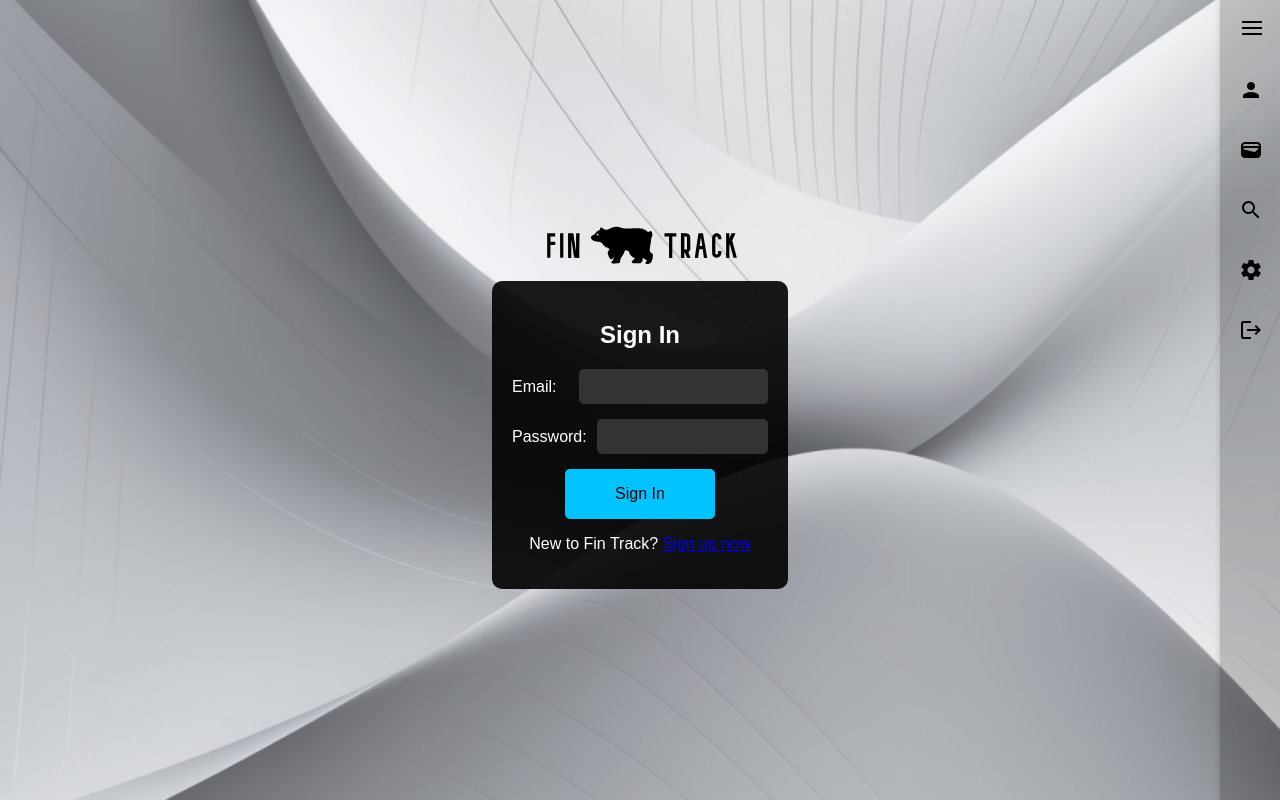
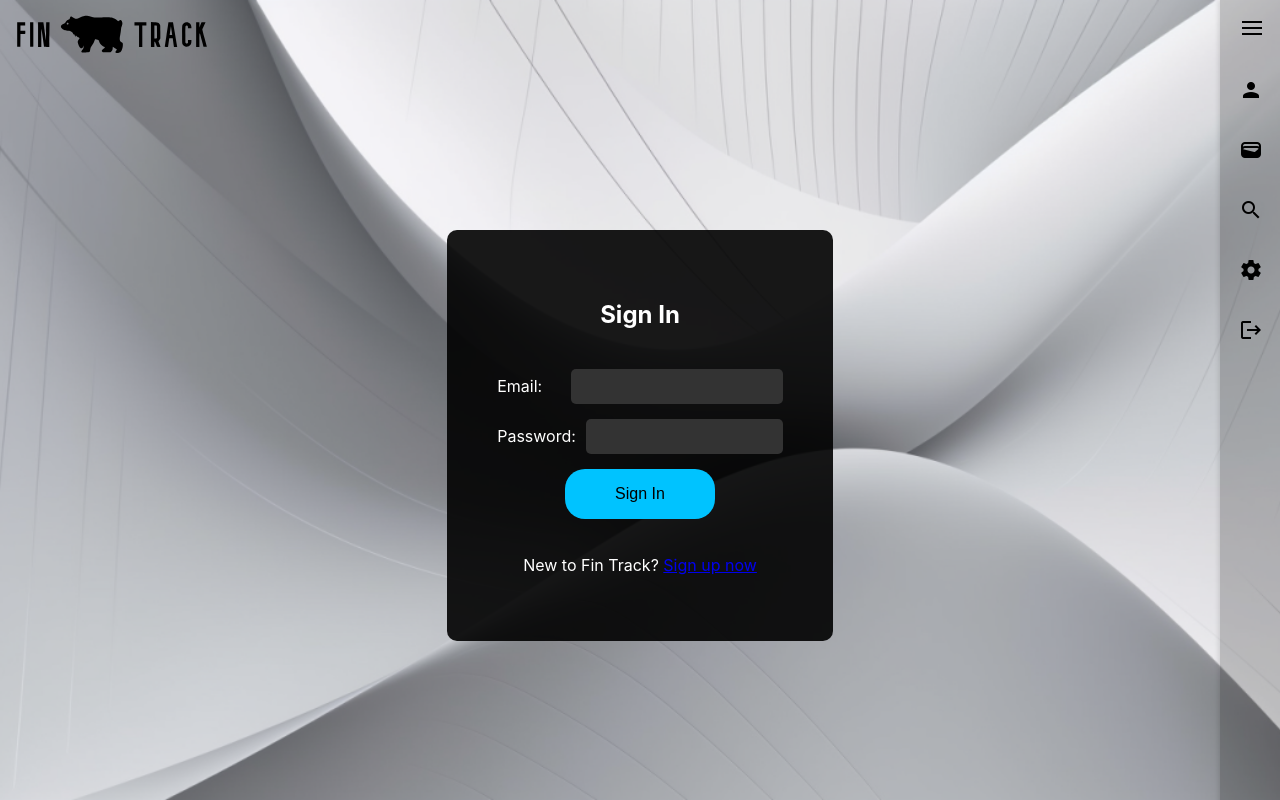
Before and after one commit to BenTuvia96/FinTrack, a React (Create React App) app in the folder client/: page /sign_in_form in a window 1280 px wide. Built offline with nearby package versions, Linux system fonts and the light colour scheme.

Commit message:
unified styles for sign in and sign up forms

```diff
--- /dev/null
+++ b/client/src/sign_in_and_up_form.css
@@ -0,0 +1,81 @@
+.page_container {
+  display: grid;
+  grid-template-rows: auto 1fr; /* first row for logo, second for form */
+  height: 100vh; /* full viewport height */
+  position: relative; /* to correctly position .app_logo if needed */
+}
+
+/* Styles for form container */
+/* make everythnig centered veritcly */
+.form_container {
+  /* background black and semi transparent */
+  background-color: rgba(0, 0, 0, 0.9);
+  color: white;
+  padding: 50px;
+  text-align: center;
+  border-radius: 10px;
+  margin: auto;
+  width: auto;
+  height: auto;
+  display: grid;
+  grid-gap: 20px;
+}
+
+/* Styles for the "Sign In" heading */
+.form_container h2 {
+  font-weight: bold;
+}
+
+/* Styles for form groups (label + input) */
+.form_group {
+  display: flex;
+  justify-content: space-between;
+  align-items: center;
+  margin-bottom: 15px;
+}
+
+/* Styles for labels */
+.form_group label {
+  flex: 1;
+  margin-right: 10px;
+  text-align: left;
+}
+
+/* Styles for inputs */
+.form_group input {
+  flex: 3;
+  width: 100%;
+  padding: 10px;
+  border: none;
+  border-radius: 5px;
+  background-color: #333;
+  color: white;
+}
+
+/* Style the submit button as needed */
+.form_container button[type="submit"] {
+  background-color: #00c3ff;
+  color: rgb(0, 0, 0);
+  padding: 10px 20px;
+  border: none;
+  border-radius: 20px;
+  cursor: pointer;
+  font-size: 1rem;
+}
+
+/* Center-align the submit button */
+.form_container button[type="submit"] {
+  margin: 0 auto;
+  display: block;
+}
+
+.app_logo {
+  max-width: 200px;
+  height: auto;
+  /* positioning is not required as grid will handle it */
+  padding: 10px;
+  z-index: 2; /* Making sure it's above other elements */
+  grid-row: 1; /* Place it in the first grid row */
+  align-self: start; /* Align it to the top of its grid cell */
+  justify-self: start; /* Align it to the left of its grid cell */
+}
--- a/client/src/sign_in_form.css
+++ /dev/null
@@ -1,94 +0,0 @@
-.page_container {
-  margin: 0;
-  padding: 0;
-  box-sizing: border-box;
-  display: flex; /* Make this a flex container */
-  height: 100vh; /* Ensure it takes the full viewport height */
-  align-items: center; /* Center children vertically */
-  justify-content: center; /* Center children horizontally */
-}
-
-
-
-/* Styles for form container */
-/* make everythnig centered veritcly */
-.form_container {
-    /* background black and semi transparent */
-    background-color: rgba(0, 0, 0, 0.9);
-    color: white;
-    padding: 20px;
-    text-align: center;
-    max-width: 400px; /* Make the container responsive to its parent */
-    width: 100%; /* Set a default width */
-    max-height: 500px; /* Set a maximum height */
-    height: auto; /* Ensure that the container height adapts based on content */
-    margin: 0 auto;
-    border-radius: 10px;
-    display: flex;
-    flex-direction: column;
-    align-items: center;
-    justify-content: center;
-    position: relative;
-
-  }
-
-  /* Styles for the "Sign In" heading */
-  .form_container h2 {
-    font-weight: bold;
-  }
-
-  /* Styles for form groups (label + input) */
-  .form_group {
-    display: flex;
-    justify-content: space-between;
-    align-items: center;
-    margin-bottom: 15px;
-  }
-
-  /* Styles for labels */
-  .form_group label {
-    flex: 1;
-    margin-right: 10px;
-    text-align: left;
-  }
-
-  /* Styles for inputs */
-  .form_group input[type="email"],
-  .form_group input[type="password"] {
-    flex: 3;
-    width: 100%;
-    padding: 10px;
-    border: none;
-    border-radius: 5px;
-    background-color: #333;
-    color: white;
-  }
-
-  /* Style the submit button as needed */
-  .form_container button[type="submit"] {
-    background-color: #00c3ff;
-    color: rgb(0, 0, 0);
-    padding: 10px 20px;
-    border: none;
-    border-radius: 20px;
-    cursor: pointer;
-    font-size: 1rem;
-
-  }
-
-  /* Center-align the submit button */
-  .form_container button[type="submit"] {
-    margin: 0 auto;
-    display: block;
-  }
-
-/* Add styles for your app logo */
-.app_logo {
-  max-width: 200px;
-  height: auto;
-  top: 10px; /* Adjust as per requirement */
-  left: 10px;
-  padding: 10px;
-  z-index: 2; /* Making sure it's above other elements */
-  position: absolute;
-}
--- a/client/src/sign_in_form.js
+++ b/client/src/sign_in_form.js
@@ -1,6 +1,6 @@
 import React, { useState } from "react";
 import { Link } from "react-router-dom";
-import "./sign_in_form.css";
+import "./sign_in_and_up_form.css";
 
 function SignInForm() {
   const [email, setEmail] = useState("");
--- a/client/src/sign_up_form.css
+++ /dev/null
@@ -1,88 +0,0 @@
-/* make everything on the page centered */
-.page_container {
-  display: flex;
-  flex-direction: column;
-  align-items: center;
-  justify-content: center;
-  height: 100vh; /* Make the body element fill the height of the page */
-  margin: 0; /* Remove default margin */
-  font-family: Arial, Helvetica, sans-serif; /* Use a sans-serif font */
-  position: relative;
-
-}
-
-.form_container {
-  /* background black and semi transparent */
-  background-color: rgba(0, 0, 0, 0.9);
-  color: white;
-  padding: 20px;
-  text-align: center;
-  width: 20%; /* Set a default width */
-  height: auto; /* Ensure that the container height adapts based on content */
-  margin: 0;
-  border-radius: 10px;
-  display: flex;
-  flex-direction: column;
-  align-items: center;
-  justify-content: center;
-}
-
-/* Styles for the "Sign In" heading */
-.form_container h2 {
-  font-weight: bold;
-}
-
-/* Styles for form groups (label + input) */
-.form_group {
-  display: flex;
-  justify-content: space-between;
-  align-items: center;
-  margin-bottom: 15px;
-}
-
-/* Styles for labels */
-.form_group label {
-  flex: 1;
-  margin-right: 10px;
-  text-align: left;
-}
-
-/* Styles for inputs */
-.form_group input[type="email"],
-.form_group input[type="password"],
-.form_group input[type="username"] {
-  flex: 3;
-  width: 100%;
-  padding: 10px;
-  border: none;
-  border-radius: 5px;
-  background-color: #333;
-  color: white;
-}
-
-/* Style the submit button as needed */
-.form_container button[type="submit"] {
-  background-color: #00c3ff;
-  color: rgb(0, 0, 0);
-  padding: 10px 20px;
-  border: none;
-  border-radius: 5px;
-  cursor: pointer;
-  font-size: 1rem;
-}
-
-/* Center-align the submit button */
-.form_container button[type="submit"] {
-  margin: 0 auto;
-  display: block;
-}
-
-/* Add styles for your app logo */
-.app_logo {
-  max-width: 200px; /* Set a maximum width for responsiveness */
-  height: auto; /* Automatically adjust the height to maintain aspect ratio */
-  position: absolute; /* Position the logo absolutely */
-  top: 0; /* Position it at the top of the page */
-  left: 0; /* Position it at the left corner of the page */
-  padding: 10px; /* Add padding to create space around the logo */
-}
--- a/client/src/sign_up_form.js
+++ b/client/src/sign_up_form.js
@@ -2,7 +2,7 @@
 // Path: client/src/sign_up_form.js
 import React, { useState } from "react";
 import { Link } from "react-router-dom";
-import "./sign_up_form.css";
+import "./sign_in_and_up_form.css";
 
 // create a sign up form including: email, username and passowrd
 function SignUpForm() {
@@ -17,10 +17,10 @@ function SignUpForm() {
 
   return (
     <div className="page_container">
-      <div className="form_container">
       <Link to="/">
         <img src="/white_logo.svg" alt="App Logo" className="app_logo" />
-        </Link>
+      </Link>
+      <div className="form_container">
         <h2>Sign Up</h2>
         <form onSubmit={handleSignup}>
           <div className="form_group">
```
